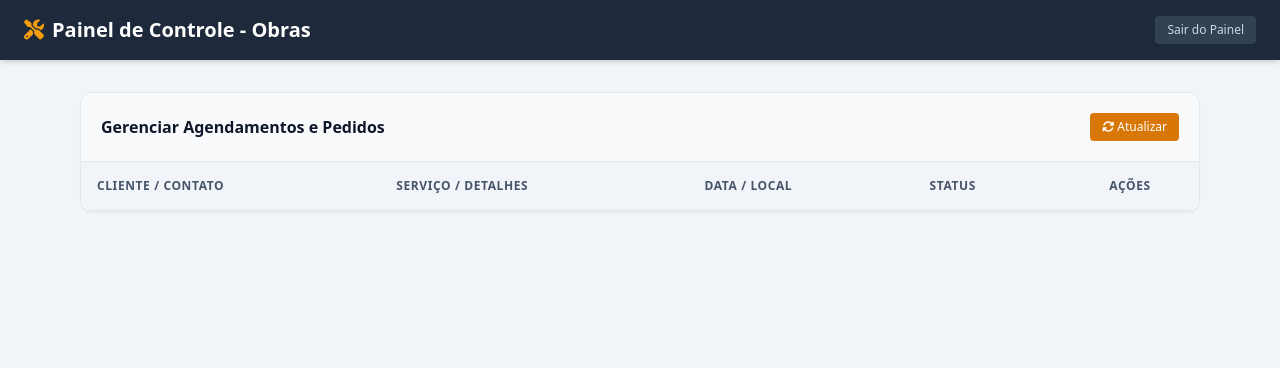
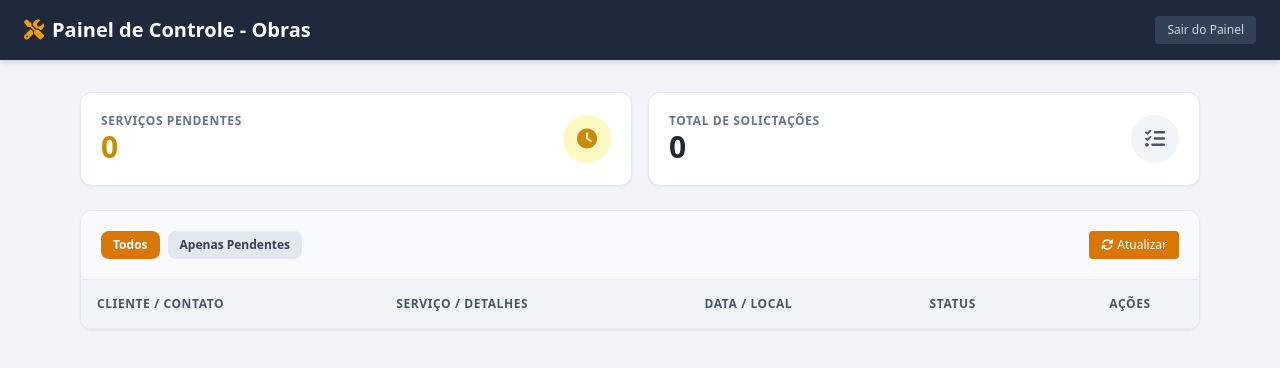
Before and after one commit to indio000/pedreiro, a plain HTML site: page admin.html in a window 1280 px wide. Drawn offline with nearby package versions, Linux system fonts and the light colour scheme; no server answers.

Commit message:
Update admin.html

```diff
--- a/admin.html
+++ b/admin.html
@@ -10,15 +10,43 @@
 <body class="bg-slate-100 text-slate-800 min-h-screen flex flex-col">
 
     <header class="bg-slate-800 text-white py-4 px-6 shadow-md flex justify-between items-center">
-        <h1 class="text-xl font-bold flex items-center gap-2"><i class="fa-solid fa-screwdriver-wrench text-amber-500"></i> Painel de Controle - Obras</h1>
+        <h1 class="text-xl font-bold flex items-center gap-2">
+            <i class="fa-solid fa-screwdriver-wrench text-amber-500"></i> Painel de Controle - Obras
+        </h1>
         <a href="/" class="text-xs bg-slate-700 hover:bg-slate-600 px-3 py-1.5 rounded text-slate-300">Sair do Painel</a>
     </header>
 
     <main class="max-w-6xl mx-auto px-4 py-8 flex-grow w-full">
+        <div class="grid grid-cols-1 md:grid-cols-2 gap-4 mb-6">
+            <div class="bg-white p-5 rounded-xl shadow-sm border border-slate-200 flex items-center justify-between">
+                <div>
+                    <p class="text-xs font-bold text-slate-500 uppercase tracking-wider">Serviços Pendentes</p>
+                    <h3 id="qtdPendentes" class="text-3xl font-extrabold text-yellow-600">0</h3>
+                </div>
+                <div class="w-12 h-12 bg-yellow-100 text-yellow-600 rounded-full flex items-center justify-center text-xl">
+                    <i class="fa-solid fa-clock"></i>
+                </div>
+            </div>
+            <div class="bg-white p-5 rounded-xl shadow-sm border border-slate-200 flex items-center justify-between">
+                <div>
+                    <p class="text-xs font-bold text-slate-500 uppercase tracking-wider">Total de Solictações</p>
+                    <h3 id="qtdTotal" class="text-3xl font-extrabold text-slate-800">0</h3>
+                </div>
+                <div class="w-12 h-12 bg-slate-100 text-slate-600 rounded-full flex items-center justify-center text-xl">
+                    <i class="fa-solid fa-list-check"></i>
+                </div>
+            </div>
+        </div>
+
         <div class="bg-white rounded-xl shadow-sm border border-slate-200 overflow-hidden">
-            <div class="p-5 border-b bg-slate-50 flex justify-between items-center">
-                <h2 class="font-bold text-slate-900">Gerenciar Agendamentos e Pedidos</h2>
-                <button onclick="carregarAgendamentos()" class="bg-amber-600 hover:bg-amber-700 text-white text-xs px-3 py-1.5 rounded font-medium"><i class="fa-solid fa-rotate"></i> Atualizar</button>
+            <div class="p-5 border-b bg-slate-50 flex flex-col sm:flex-row justify-between items-center gap-4">
+                <div class="flex items-center gap-2">
+                    <button onclick="definirFiltro('todos')" id="btnFiltroTodos" class="px-3 py-1.5 text-xs font-bold rounded-lg bg-amber-600 text-white">Todos</button>
+                    <button onclick="definirFiltro('pendentes')" id="btnFiltroPendentes" class="px-3 py-1.5 text-xs font-bold rounded-lg bg-slate-200 text-slate-700 hover:bg-slate-300">Apenas Pendentes</button>
+                </div>
+                <button onclick="carregarAgendamentos()" class="bg-amber-600 hover:bg-amber-700 text-white text-xs px-3 py-1.5 rounded font-medium flex items-center gap-1">
+                    <i class="fa-solid fa-rotate"></i> Atualizar
+                </button>
             </div>
 
             <div class="overflow-x-auto">
@@ -33,23 +61,55 @@
                         </tr>
                     </thead>
                     <tbody id="tabelaCorpo" class="divide-y divide-slate-100">
-                        </tbody>
+                    </tbody>
                 </table>
             </div>
         </div>
     </main>
 
     <script>
+        let filtroAtual = 'todos';
+
+        function definirFiltro(tipo) {
+            filtroAtual = tipo;
+            const btnTodos = document.getElementById('btnFiltroTodos');
+            const btnPendentes = document.getElementById('btnFiltroPendentes');
+
+            if (tipo === 'todos') {
+                btnTodos.className = "px-3 py-1.5 text-xs font-bold rounded-lg bg-amber-600 text-white";
+                btnPendentes.className = "px-3 py-1.5 text-xs font-bold rounded-lg bg-slate-200 text-slate-700 hover:bg-slate-300";
+            } else {
+                btnPendentes.className = "px-3 py-1.5 text-xs font-bold rounded-lg bg-yellow-500 text-white";
+                btnTodos.className = "px-3 py-1.5 text-xs font-bold rounded-lg bg-slate-200 text-slate-700 hover:bg-slate-300";
+            }
+            carregarAgendamentos();
+        }
+
         async function carregarAgendamentos() {
             try {
                 const res = await fetch('/api/agendamentos');
                 const agendamentos = await res.json();
+
+                // Atualizar Contadores
+                const pendentes = agendamentos.filter(a => a.status === 'Pendente');
+                document.getElementById('qtdPendentes').innerText = pendentes.length;
+                document.getElementById('qtdTotal').innerText = agendamentos.length;
+
+                // Filtrar lista conforme seleção
+                const listaExibicao = filtroAtual === 'pendentes' ? pendentes : agendamentos;
+
                 const tbody = document.getElementById('tabelaCorpo');
                 tbody.innerHTML = '';
 
-                agendamentos.forEach(item => {
+                if (listaExibicao.length === 0) {
+                    tbody.innerHTML = `<tr><td colspan="5" class="p-8 text-center text-gray-500">Nenhum agendamento encontrado.</td></tr>`;
+                    return;
+                }
+
+                listaExibicao.forEach(item => {
+                    const ePendente = item.status === 'Pendente';
                     tbody.innerHTML += `
-                        <tr class="hover:bg-slate-50 transition">
+                        <tr class="${ePendente ? 'bg-yellow-50/50 hover:bg-yellow-100/50' : 'hover:bg-slate-50'} transition">
                             <td class="p-4">
                                 <div class="font-bold text-slate-900">${item.nome}</div>
                                 <div class="text-xs text-gray-500">${item.telefone}</div>
@@ -63,7 +123,10 @@
                                 <div class="text-xs text-gray-500 max-w-xs truncate">${item.endereco}</div>
                             </td>
                             <td class="p-4">
-                                <select onchange="atualizarStatus('${item.id}', this.value)" class="text-xs px-2 py-1 rounded font-bold uppercase ${item.status === 'Confirmado' ? 'bg-green-100 text-green-800' : 'bg-yellow-100 text-yellow-800'}">
+                                <select onchange="atualizarStatus('${item.id}', this.value)" class="text-xs px-2 py-1 rounded font-bold uppercase ${
+                                    item.status === 'Confirmado' ? 'bg-green-100 text-green-800' :
+                                    item.status === 'Concluído' ? 'bg-blue-100 text-blue-800' : 'bg-yellow-100 text-yellow-800'
+                                }">
                                     <option value="Pendente" ${item.status === 'Pendente' ? 'selected' : ''}>Pendente</option>
                                     <option value="Confirmado" ${item.status === 'Confirmado' ? 'selected' : ''}>Confirmado</option>
                                     <option value="Concluído" ${item.status === 'Concluído' ? 'selected' : ''}>Concluído</option>
```
